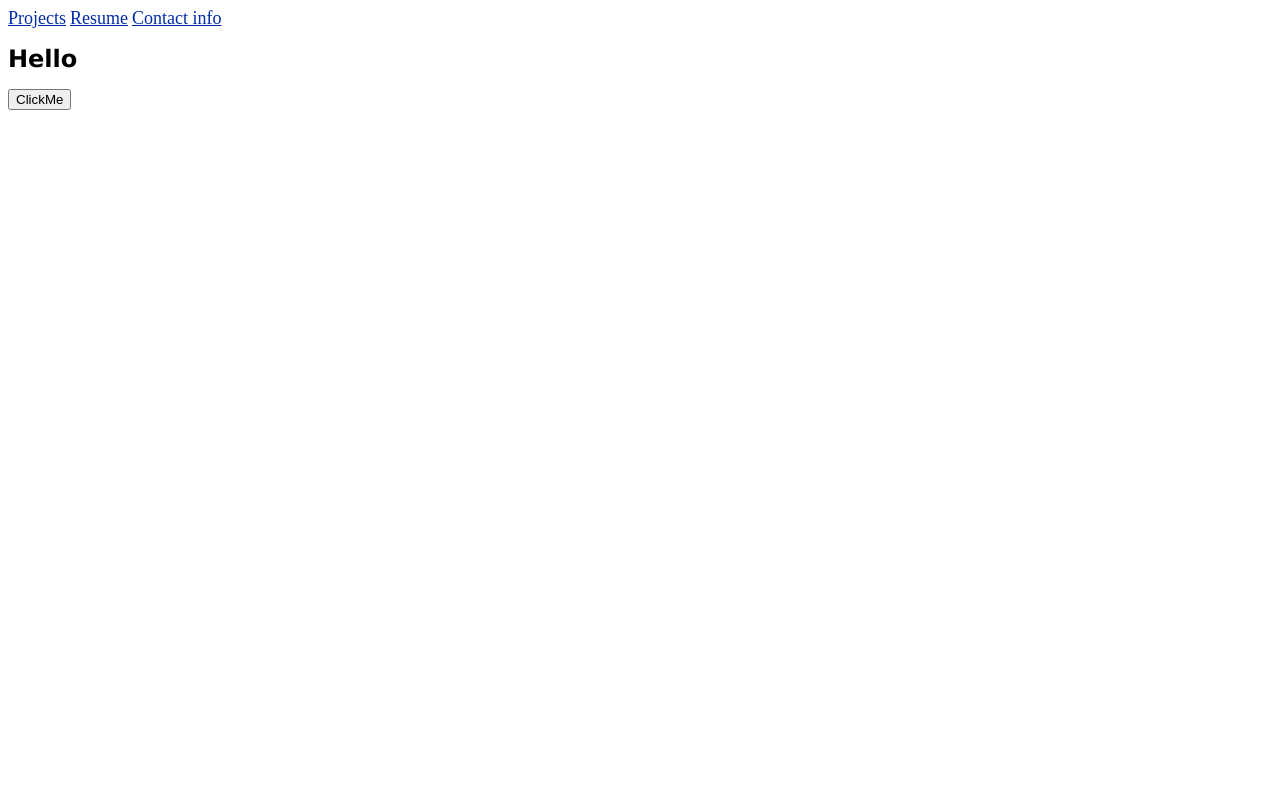
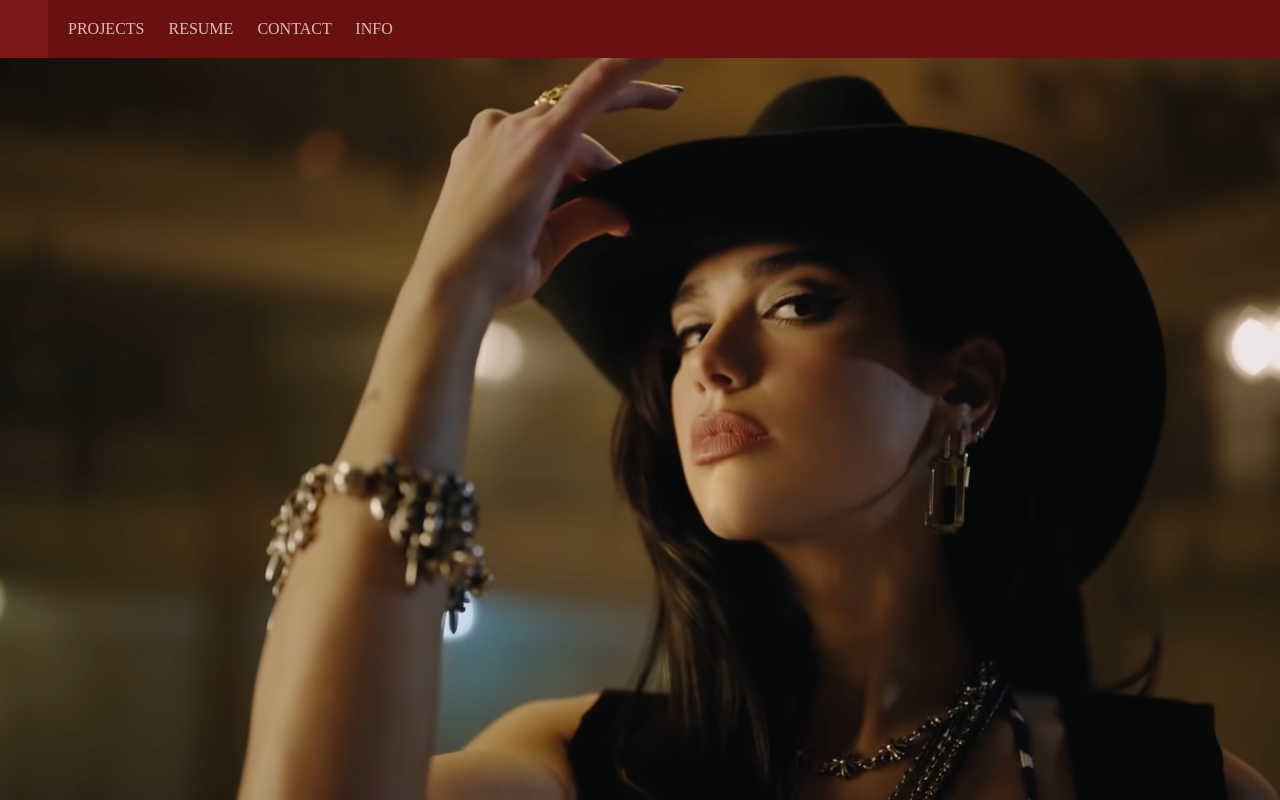
Before and after one commit to rahul-ankamreddi/MyWebsite, a plain HTML site: page index.html in a window 1280 px wide. Drawn offline with Linux system fonts and the light colour scheme.

Commit message:
improvements

```diff
--- a/CSS/styles.css
+++ b/CSS/styles.css
@@ -1,14 +1,28 @@
-h1 {
-  color: rgb(0, 0, 0);
-  font-family: "Lucida Sans";
-  font-size: 1.5em;
+* {
+  margin: 0;
+}
+.nav-bar {
+  background-color: rgba(104, 16, 16, 0.993);
+  /* margin-bottom: 20px; */
+  padding: 20px;
+  border: 0;
+  margin: 0;
+  box-sizing: border-box;
+  border-left: 3em solid rgb(122, 26, 26);
+  word-spacing: 20px;
 }
 
 a {
-  color: #002ca7;
-  font-size: large;
+  text-decoration: none;
+  color: rgb(221, 187, 187);
+  text-transform: uppercase;
 }
 
-.bg-color {
-  background-color: rgb(255, 255, 255);
+.background-image {
+  background: url("./dualipa.png");
+  /* height: 50vh; */
+  background-size: cover;
+  background-repeat: no-repeat;
+  background-position: center;
+  height: calc(100vh - 58px);
 }
--- a/Javascript/index.js
+++ b/Javascript/index.js
@@ -0,0 +1,6 @@
+// document.write('hello')
+
+var a = 1;
+console.log(typeof a);
+a= 'hello';
+console.log(typeof a);
--- a/index.html
+++ b/index.html
@@ -6,15 +6,15 @@
     <meta name="viewport" content="width=device-width, initial-scale=1.0" />
     <title>Rahul Ankamreddi</title>
     <link rel="stylesheet" href="./CSS/styles.css" />
+    <script src="./Javascript/index.js"></script>
   </head>
 
-  <body class="bg-color">
-    <a href="./about.html">Projects</a>
-    <a href="./about.html">Resume</a>
-    <a href="./about.html">Contact info</a>
-
-    <h1>Hello</h1>
-
-    <button onclick="alert('Hello world')">ClickMe</button>
+  <body>
+    <div class="nav-bar">
+      <a href="./about.html">Projects</a>
+      <a href="./about.html">Resume</a>
+      <a href="./about.html">Contact info</a>
+    </div>
+    <div class="background-image"></div>
   </body>
 </html>
```
Also changed, not shown: CSS/dualipa.png (added), 1 other file.
